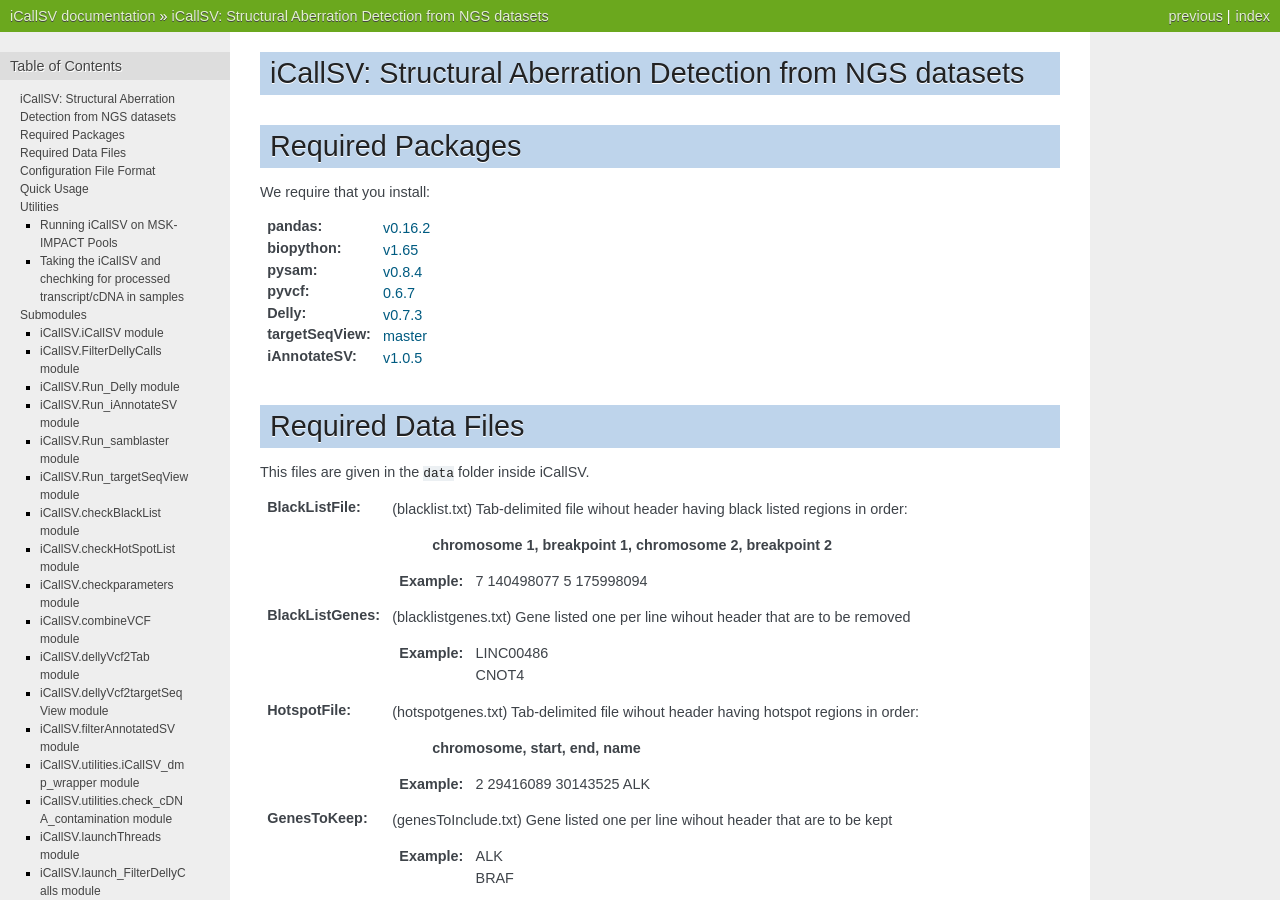
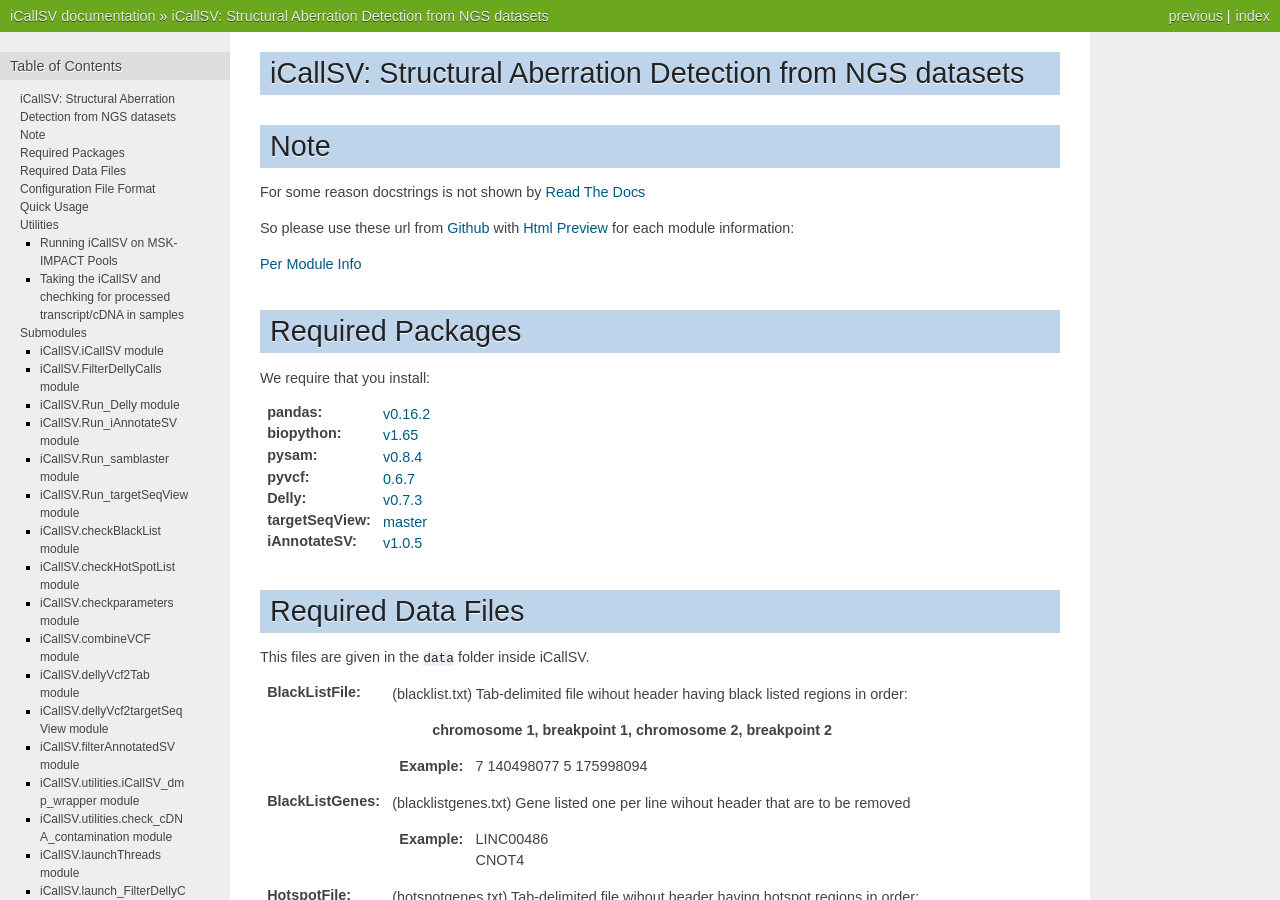
Before and after one commit to rhshah/iCallSV, a Sphinx documentation site: the page built from docs/iCallSV.rst, in a window 1280 px wide and 900 px high. Built offline with Sphinx 7.4.7, drawn with Linux system fonts in a browser that asks for light colours.

Commit message:
Updated DOCS

```diff
--- a/docs/iCallSV.rst
+++ b/docs/iCallSV.rst
@@ -1,5 +1,15 @@
 iCallSV: Structural Aberration Detection from NGS datasets
 ================================================================
+
+Note
+====
+
+For some reason docstrings is not shown by `Read The Docs <https:read-the-docs.readthedocs.io>`_
+
+So please use these url from `Github <https:github.com>`_ with `Html Preview <https://htmlpreview.github.io/>`_ for each module information:
+
+`Per Module Info <https://htmlpreview.github.io/?https://raw.githubusercontent.com/rhshah/iCallSV/master/docs/_build/html/iCallSV.html>`_
+
 
 Required Packages
 =================
```
Also changed, not shown: README.rst (+10 -0 lines).
